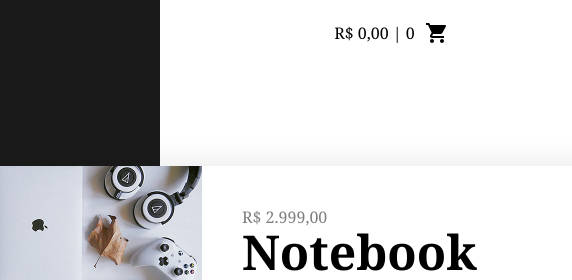
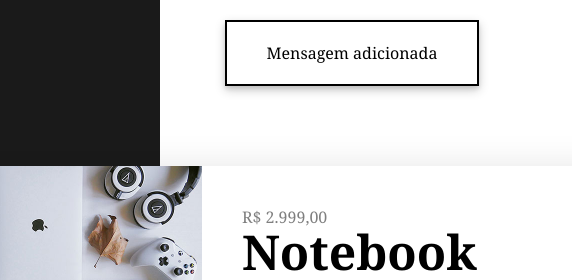
Before and after one commit to juannobert/techno-vue, a plain HTML site: page index.html in a window 1280 px wide. Shown: the top 280 px of the page, 288-860 px from the left. Drawn offline with Linux system fonts and the light colour scheme.

Commit message:
Message basic structure

```diff
--- a/app.js
+++ b/app.js
@@ -3,7 +3,8 @@ const vue = new Vue({
     data : {
         produtos : [],
         produto : false,
-        carrinho : []
+        carrinho : [],
+        mensagemAlerta : "Mensagem adicionada"
     },
     filters:{
         numPreco(valor){
--- a/css/style.css
+++ b/css/style.css
@@ -170,3 +170,25 @@ body{
 .avalicoes_titulo{
     font-size: 1.75rem;
 }
+
+
+/* Alerta */
+.alerta{
+    position: absolute;
+    top : 20px;
+    left : 0;
+    z-index: 10;
+    width: 100%;
+    text-align: center;
+
+
+}
+.alerta_mensagem{
+   display: inline-block;
+   background-color: #fff;
+   padding: 20px 40px;
+   border: 2px solid black;
+   box-shadow: 0px 3px 4px rgba(0, 0, 0, 0.1), 0px 4px 10px rgba(0, 0, 0, 0.2);
+
+
+}
--- a/index.html
+++ b/index.html
@@ -64,6 +64,10 @@
         </div>
     </section>
 
+    <div class="alerta">
+        <p class="alerta_mensagem">{{mensagemAlerta}}</p>
+    </div>
+
     </div>
 
     <script src="app.js"></script>
```
